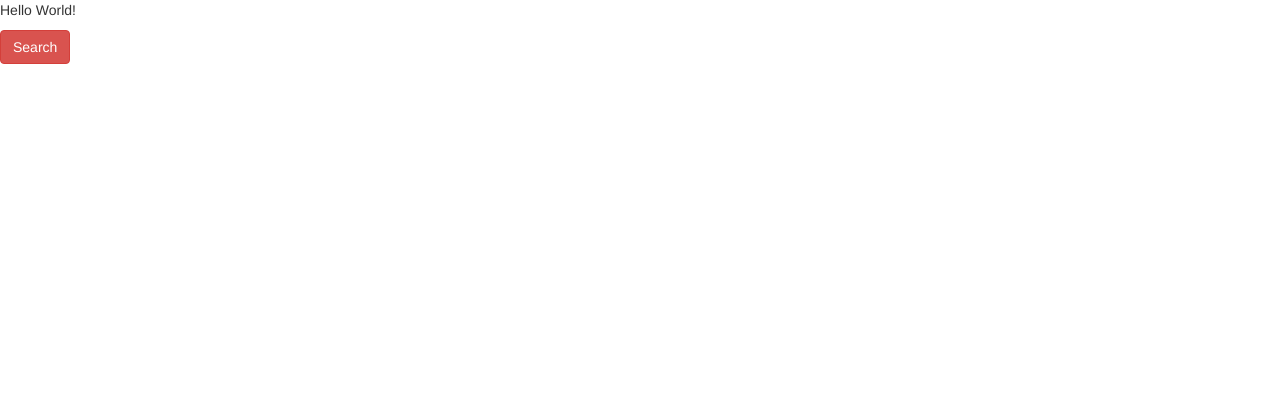
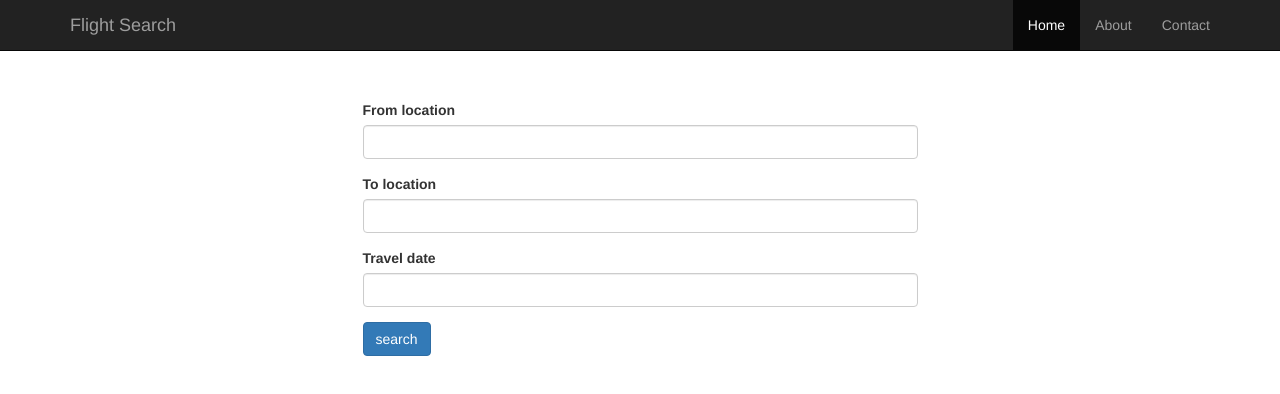
Before and after one commit to caritosteph/search-flights, a website built with webpack: page src/index.html in a window 1280 px wide. Built offline with nearby package versions, Linux system fonts and the light colour scheme.

Commit message:
form flight search

```diff
--- a/package.json
+++ b/package.json
@@ -32,6 +32,7 @@
     "babel-preset-latest": "6.16.0",
     "babel-preset-stage-1": "6.16.0",
     "babel-register": "^6.18.0",
+    "bootstrap-datepicker": "^1.6.4",
     "browser-sync": "2.18.5",
     "cross-env": "3.1.3",
     "css-loader": "0.26.1",
--- a/src/index.html
+++ b/src/index.html
@@ -7,7 +7,56 @@
   <title>Locomote - Node Test</title>
 </head>
 <body>
-  <p>Hello World!</p>
-  <button type="button" name="button" class="btn btn-danger">Search</button>
+  <header>
+    <nav class="navbar navbar-inverse navbar-fixed-top">
+      <div class="container">
+        <div class="navbar-header">
+          <button type="button" class="navbar-toggle collapsed" data-toggle="collapse" data-target="#navbar" aria-expanded="false" aria-controls="navbar">
+            <span class="sr-only">Toggle navigation</span>
+            <span class="icon-bar"></span>
+            <span class="icon-bar"></span>
+            <span class="icon-bar"></span>
+          </button>
+          <a class="navbar-brand" href="#">Flight Search</a>
+        </div>
+        <div class="navbar-collapse collapse">
+          <ul class="nav navbar-nav navbar-right">
+            <li class="active"><a href="#">Home</a></li>
+            <li><a href="#about">About</a></li>
+            <li><a href="#contact">Contact</a></li>
+          </ul>
+        </div>
+      </div>
+    </nav>
+  </header>
+
+  <section id="search">
+    <div class="container">
+      <div class="row">
+        <form class="col-md-6 col-md-offset-3">
+          <div class="form-group">
+            <label for="from">From location</label>
+            <input type="text" name="from" class="form-control">
+          </div>
+          <div class="form-group">
+            <label for="to">To location</label>
+            <input type="text" name="to" class="form-control">
+          </div>
+          <div class="form-group" id="travel-date">
+            <label for="to">Travel date</label>
+            <input type="text" class="form-control">
+          </div>
+          <button type="button" name="search" class="btn btn-primary">search</button>
+        </form>
+      </div>
+    </div>
+  </section>
+
+  <section>
+  </section>
+
+  <footer>
+  </footer>
+
 </body>
 </html>
--- a/src/index.js
+++ b/src/index.js
@@ -1 +1,12 @@
 import '../node_modules/bootstrap/dist/css/bootstrap.min.css';
+import '../node_modules/bootstrap/dist/js/bootstrap.min';
+import '../node_modules/bootstrap-datepicker/dist/css/bootstrap-datepicker.min.css';
+import '../node_modules/bootstrap-datepicker/dist/js/bootstrap-datepicker.min';
+import './styles/main.css';
+
+$('#travel-date input').datepicker({
+    clearBtn: true,
+    orientation: "bottom left",
+    keyboardNavigation: false,
+    forceParse: false
+});
--- /dev/null
+++ b/src/styles/main.css
@@ -0,0 +1,3 @@
+#search{
+  padding-top: 100px;
+}
```
